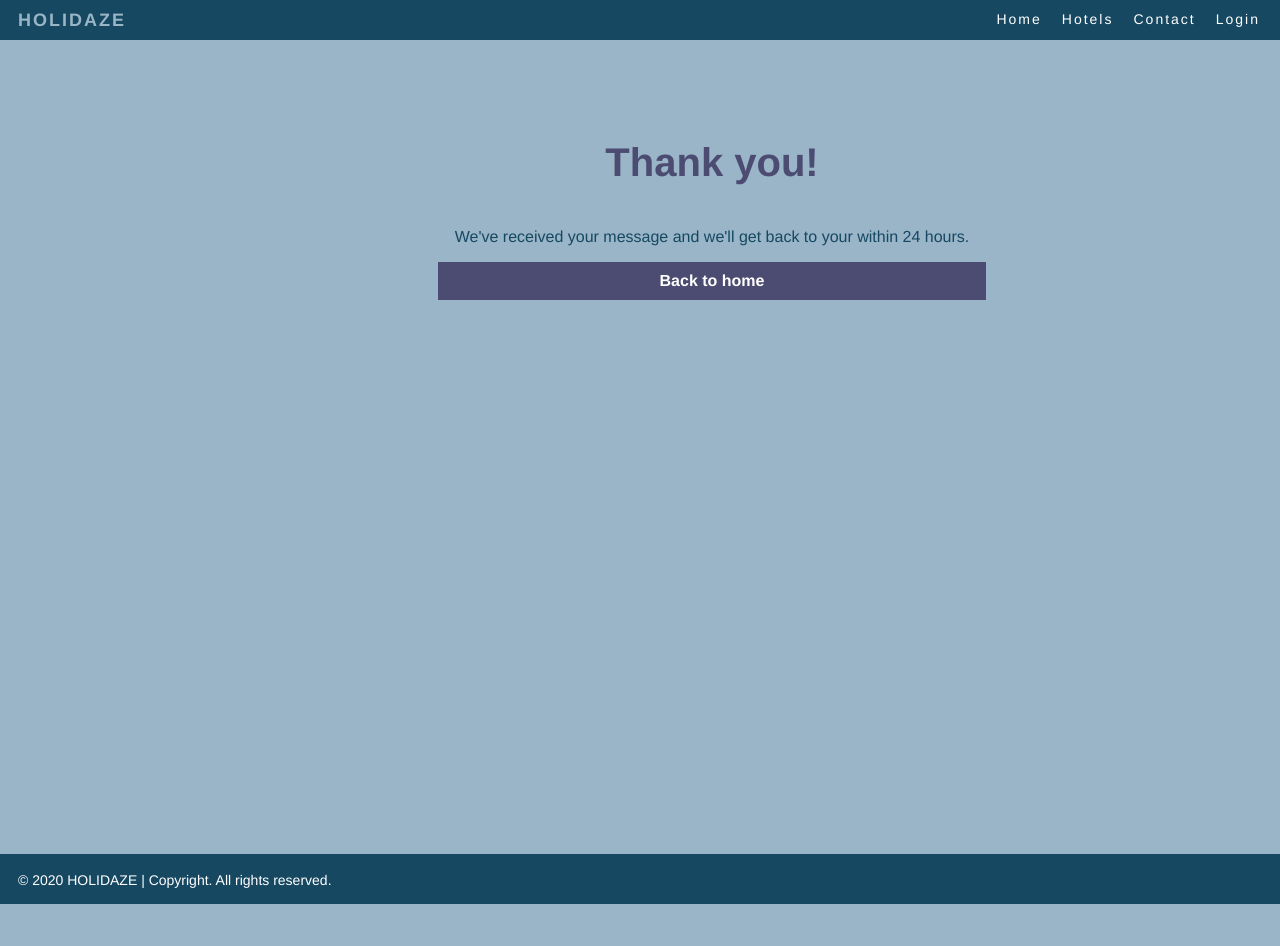
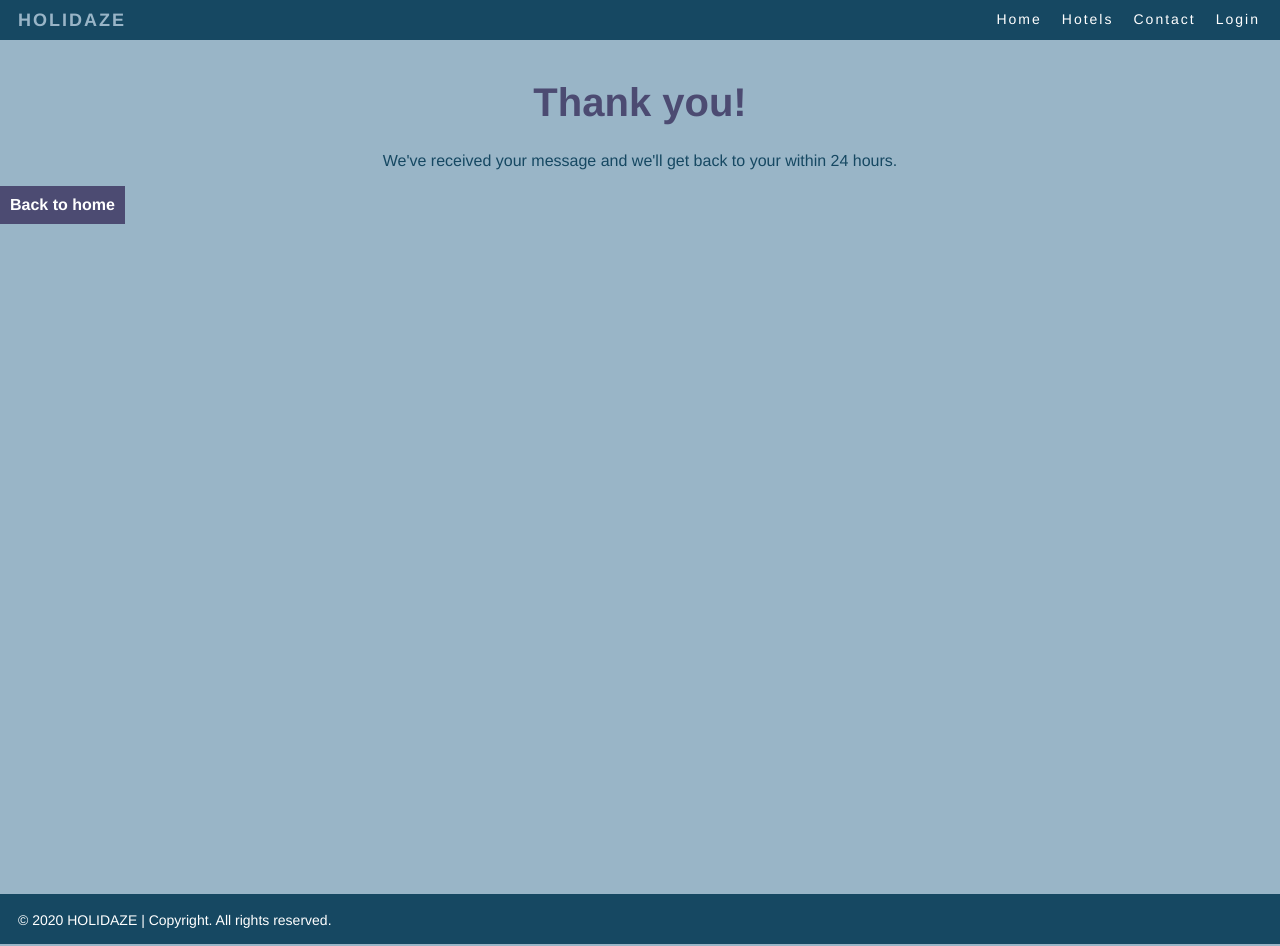
Before and after one commit to elisemykle/elise-myklebust-project-exam-2, a React (Create React App) app: page /Success in a window 1280 px wide. Before the commit the page ends 906 px from the top, so only its background shows below. Built offline with nearby package versions, Linux system fonts and the light colour scheme; a web font is replaced by a local one.

Commit message:
Stylet success

```diff
--- a/src/components/Success.js
+++ b/src/components/Success.js
@@ -3,16 +3,12 @@ import { Link } from 'react-router-dom';
 
 export default function Success(props) {
     return (
-        <div className="row success">
-            <div className="col-6 col-m-12">
-                <h1 className="success__headline">Thank you!</h1>
-                <p className="success__message">We've received your message and we'll get back to your within 24 hours.</p>
-
-
-                        <Link to={"/"} className="success__button">Back to home</Link>
-
-
+        <div className="success">
+            <h1 className="success__headline">Thank you!</h1>
+            <p className="success__message">We've received your message and we'll get back to your within 24 hours.</p>
+            <div className="center">
+                <Link to={"/"} className="success__button">Back to home</Link>
             </div>
         </div>
-    )
+)
 }
--- a/src/css/success.scss
+++ b/src/css/success.scss
@@ -20,7 +20,7 @@
     background-color: $elementcolor;
     border: none;
     color: white;
-    padding: 10px 15px;
+    padding: 10px 10px;
     text-align: center;
     text-decoration: none;
     display: inline-block;
```
